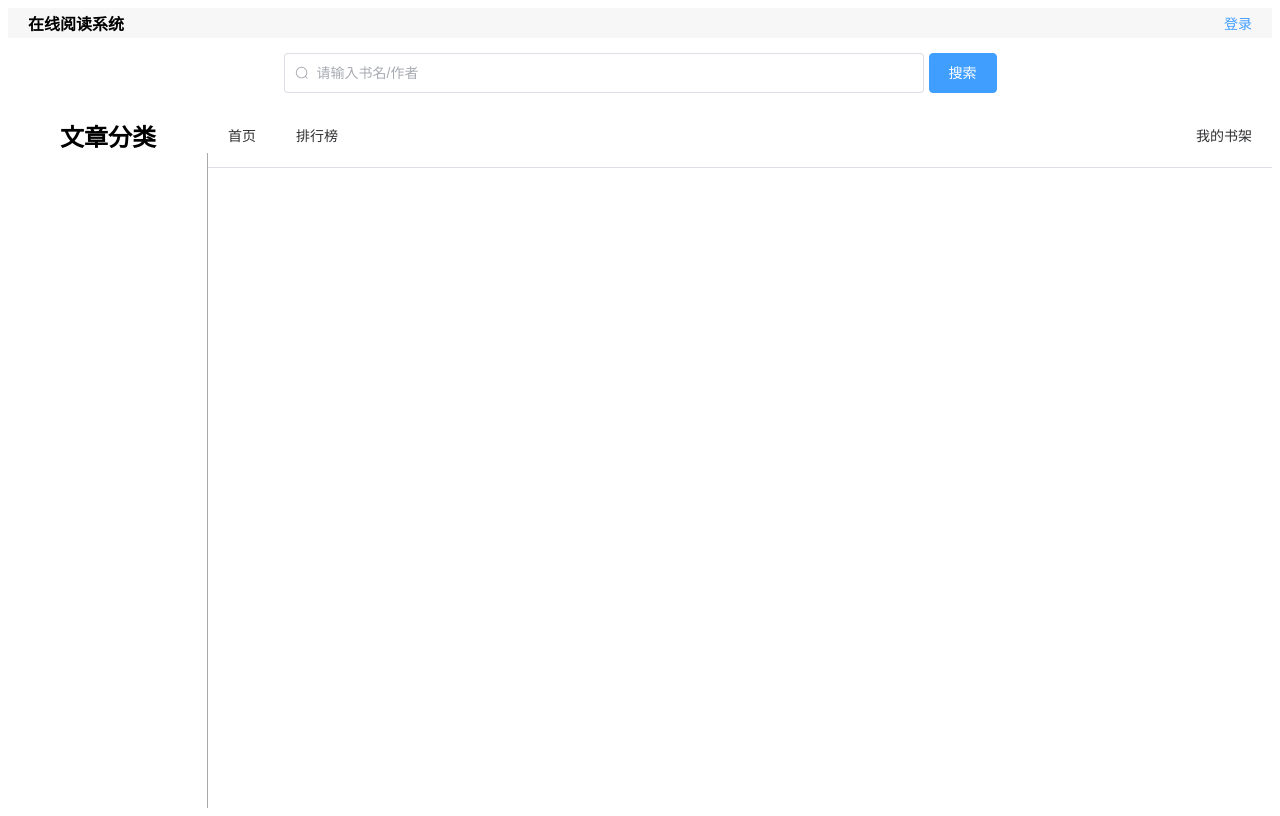
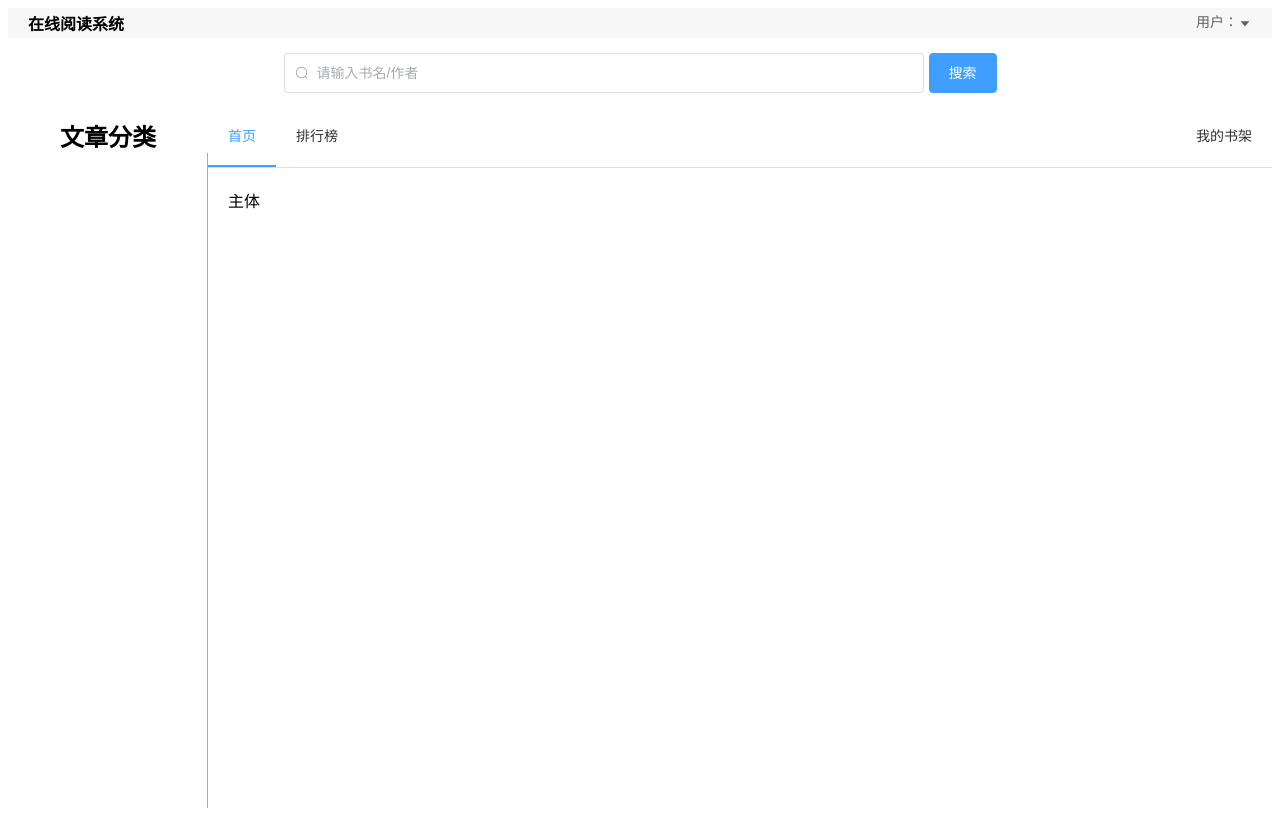
Before and after one commit to G-dddg/e-reading, a Vue app: page /books in a window 1280 px wide. Built offline with nearby package versions, Linux system fonts and the light colour scheme; no server answers.

Commit message:
添加json-server试验登录，检查bug

```diff
--- /dev/null
+++ b/db/db.json
@@ -0,0 +1,28 @@
+{
+  "users": [
+    {
+      "userId": 1,
+      "userName": "testuser",
+      "userPassword": "123456",
+      "userSex": "1",
+      "isVip": "1",
+      "vipTime": "2025-12-31T23:59:59",
+      "userCredit": 100.0,
+      "userRegTime": "2023-05-20T14:30:00",
+      "status": "1",
+      "version": 0
+    },
+    {
+      "userId": 2,
+      "userName": "johndoe",
+      "userPassword": "password123",
+      "userSex": "0",
+      "isVip": "0",
+      "vipTime": null,
+      "userCredit": 50.5,
+      "userRegTime": "2024-01-15T10:00:00",
+      "status": "1",
+      "version": 0
+    }
+  ]
+}
--- /dev/null
+++ b/db/routes.json
@@ -0,0 +1,3 @@
+{
+  "/user/login*": "/users"
+}
--- a/src/api/user.js
+++ b/src/api/user.js
@@ -1,14 +1,23 @@
 import request from '@/utils/request'
-export const userLoginService = ({ userName, userPassword }) =>
-  request.post('/user/login', {
-    userName,
-    userPassword
-  })
+// export const userLoginService = ({ userName, userPassword }) =>
+//   request.post('/user/login', {
+//     userName,
+//     userPassword
+//   })
 export const userRegisterService = ({ userName, userPassword, userSex }) =>
   request.post('/user/register', {
     userName,
     userPassword,
     userSex
   })
+
 export const userGetInfoService = () => request.get('/user/info')
 export const userLogoutService = () => request.post('/user/logout')
+//TODO:json-server
+export const userLoginService = ({ userName, userPassword }) =>
+  request.get('/user/login', {
+    params: {
+      userName,
+      userPassword
+    }
+  })
--- a/src/stores/modules/user.js
+++ b/src/stores/modules/user.js
@@ -13,7 +13,7 @@ export const useUserStore = defineStore(
       token.value = ''
     }
     //数据
-    const userInfo = ref({
+    const user = ref({
       isVip: '',
       status: '',
       userCredit: 0,
@@ -25,15 +25,15 @@ export const useUserStore = defineStore(
       version: 0,
       vipTime: ''
     })
-    const getUserInfo = async () => {
+    const getUser = async () => {
       const res = await userGetInfoService()
-      userInfo.value = res.data
+      user.value = res.data
     }
-    const setUserInfo = (newUserInfo) => {
-      userInfo.value = newUserInfo
+    const setUser = (newUserInfo) => {
+      user.value = newUserInfo
     }
-    const removeUserInfo = () => {
-      userInfo.value = {
+    const removeUser = () => {
+      user.value = {
         isVip: '',
         status: '',
         userCredit: 0,
@@ -50,9 +50,10 @@ export const useUserStore = defineStore(
       token,
       setTocken,
       removeToken,
-      getUserInfo,
-      setUserInfo,
-      removeUserInfo
+      user,
+      getUser,
+      setUser,
+      removeUser
     }
   },
   {
--- a/src/utils/methods.js
+++ b/src/utils/methods.js
@@ -2,13 +2,16 @@ import { useUserStore } from '@/stores'
 import router from '@/router'
 import { ElMessageBox } from 'element-plus'
 
-export const confirmTocken = async () => {
+export const confirmToken = async () => {
   if (!useUserStore.tocken) {
     await ElMessageBox.confirm('您还未登录', '温馨提示', {
       type: 'warning',
       confirmButtonText: '去登录',
-      cancelButtonText: '返回'
+      cancelButtonText: '取消'
     })
-    router.push('/login')
+      .then(() => {
+        router.push('/login')
+      })
+      .catch(() => {})
   }
 }
--- a/src/views/books/BookLayout.vue
+++ b/src/views/books/BookLayout.vue
@@ -5,16 +5,18 @@ import {
   User,
   SwitchButton
 } from '@element-plus/icons-vue'
-import { onMounted } from 'vue'
+import { ref, onMounted } from 'vue'
 import { useUserStore } from '@/stores'
 import { useRouter } from 'vue-router'
 import { userLogoutService } from '@/api/user'
-import { confirmTocken } from '@/utils/methods'
+import { confirmToken } from '@/utils/methods'
 //获取用户信息
 const userStore = useUserStore()
 onMounted(() => {
-  if (!userStore.token) userStore.getUserInfo()
+  //TODO:正式运用时取消注释
+  // if (!userStore.token) userStore.getUser()
   // userStore.userName = 'asdasd'
+  console.log(userStore.user)
 })
 //路由
 const router = useRouter()
@@ -26,25 +28,27 @@ const handleLogout = async () => {
     cancelButtonText: '取消'
   })
   await userLogoutService()
-  userStore.removeUserInfo()
+  userStore.removeUser()
   ElMessage.success('退出成功')
   router.push('/login')
 }
-const handleSelect = (key) => {
+//处理菜单
+const activeMenu = ref('home')
+const handleSelect = async (key) => {
   if (key === 'bookshelf') {
-    confirmTocken()
+    await confirmToken()
   }
+  activeMenu.value = key
 }
-//处理菜单
 </script>
 <template>
   <el-container class="layout-container">
     <el-header>
       <div class="header">
         <span><strong>在线阅读系统</strong></span>
-        <el-dropdown v-if="userStore.userName !== undefined">
+        <el-dropdown v-if="userStore.user.userName !== undefined">
           <span class="el-dropdown__box">
-            <span>用户：{{ userStore.userName }}</span>
+            <span>用户：{{ userStore.user.userName }}</span>
             <el-icon><CaretBottom /></el-icon>
           </span>
           <template #dropdown>
@@ -92,7 +96,7 @@ const handleSelect = (key) => {
             @select="handleSelect"
             :ellipsis="false"
             mode="horizontal"
-            default-active="0"
+            default-active="home"
           >
             <el-menu-item index="home">
               <span>首页</span>
@@ -105,8 +109,12 @@ const handleSelect = (key) => {
             </el-menu-item>
           </el-menu>
         </el-header>
+        <!-- 主体 -->
         <el-main>
-          <router-view></router-view>
+          <div v-if="!userStore.token && activeMenu === 'bookshelf'">
+            您还未登录，请先登录
+          </div>
+          <div v-else>主体</div>
         </el-main>
       </el-container>
     </el-container>
--- a/src/views/login/index.vue
+++ b/src/views/login/index.vue
@@ -31,7 +31,7 @@ const rules = {
     { required: true, message: '昵称不能为空', trigger: 'blur' },
     { min: 2, max: 10, message: '昵称长度需在2-10个字符之间', trigger: 'blur' }
   ],
-  password: [
+  userPassword: [
     { required: true, message: '密码不能为空', trigger: 'blur' },
     { min: 6, max: 15, message: '密码长度需在6-15个字符之间', trigger: 'blur' },
     {
@@ -44,7 +44,7 @@ const rules = {
     { required: true, message: '请确认密码', trigger: 'blur' },
     {
       validator: (rule, value, callback) => {
-        if (value !== dataForm.value.password) {
+        if (value !== dataForm.value.userPassword) {
           callback(new Error('两次密码不一致'))
         } else {
           callback()
@@ -60,6 +60,16 @@ const handleLogin = async () => {
   await formRef.value.validate()
   const res = await userLoginService(dataForm.value)
   userStore.setTocken(res.token)
+
+  //TODO:json-server
+  if (res.length === 0) {
+    ElMessage.error('登录失败')
+    return
+  }
+  userStore.setTocken('123')
+  userStore.setUser(res[0])
+  //delete
+
   ElMessage.success('登录成功')
   const url = route.query.redirect || '/'
   router.replace(url)
@@ -75,7 +85,7 @@ const handleRegister = async () => {
 watch(isLogin, () => {
   dataForm.value = {
     userName: '',
-    password: '',
+    userPassword: '',
     confirmPassword: '',
     userSex: '1'
   }
@@ -104,9 +114,9 @@ watch(isLogin, () => {
           />
         </el-form-item>
 
-        <el-form-item prop="password">
+        <el-form-item prop="userPassword">
           <el-input
-            v-model="dataForm.password"
+            v-model="dataForm.userPassword"
             :prefix-icon="Lock"
             type="password"
             placeholder="请输入密码"
@@ -149,9 +159,9 @@ watch(isLogin, () => {
           />
         </el-form-item>
 
-        <el-form-item prop="password">
+        <el-form-item prop="userPassword">
           <el-input
-            v-model="dataForm.password"
+            v-model="dataForm.userPassword"
             type="password"
             :prefix-icon="Lock"
             placeholder="请输入密码"
```
